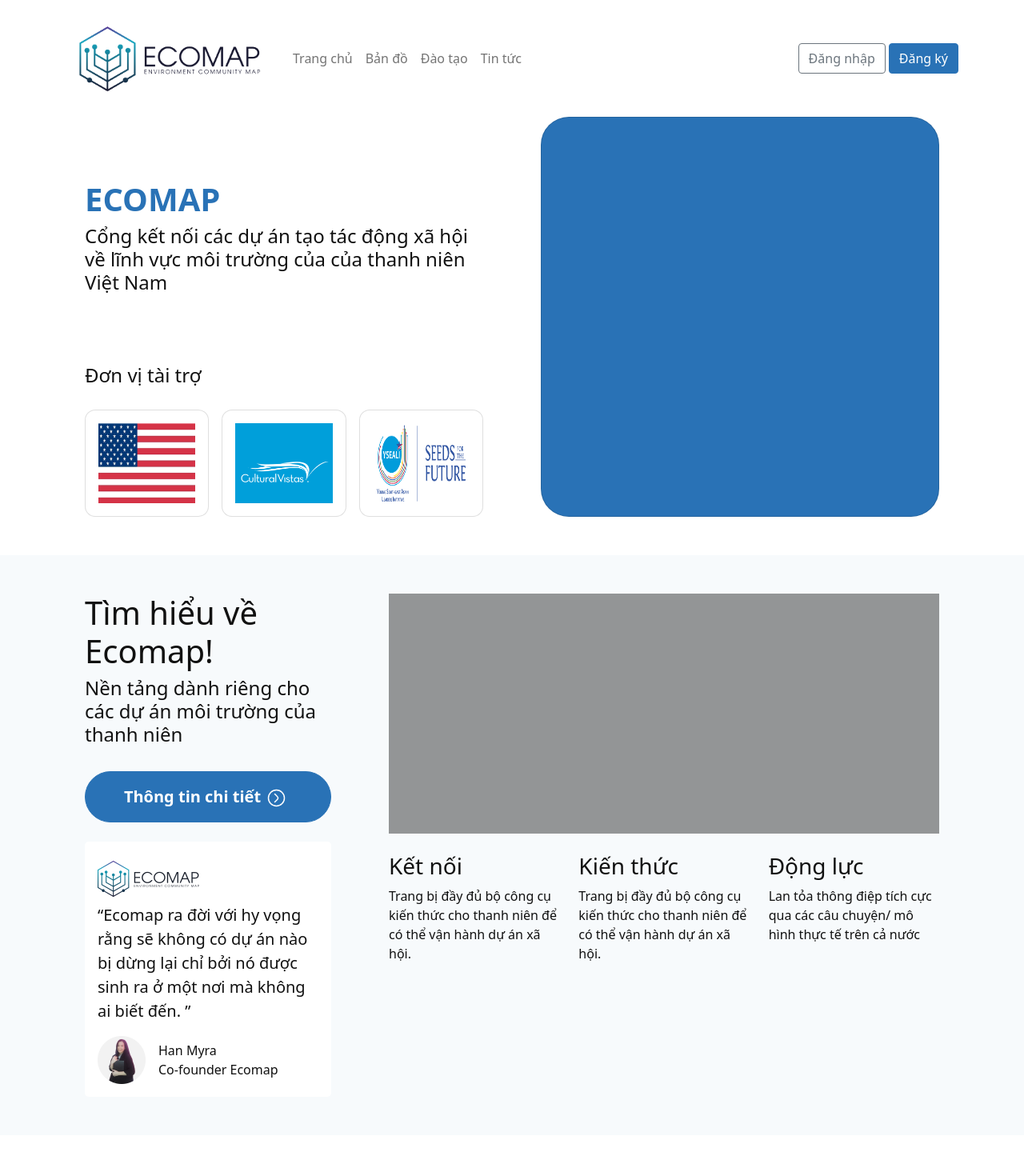
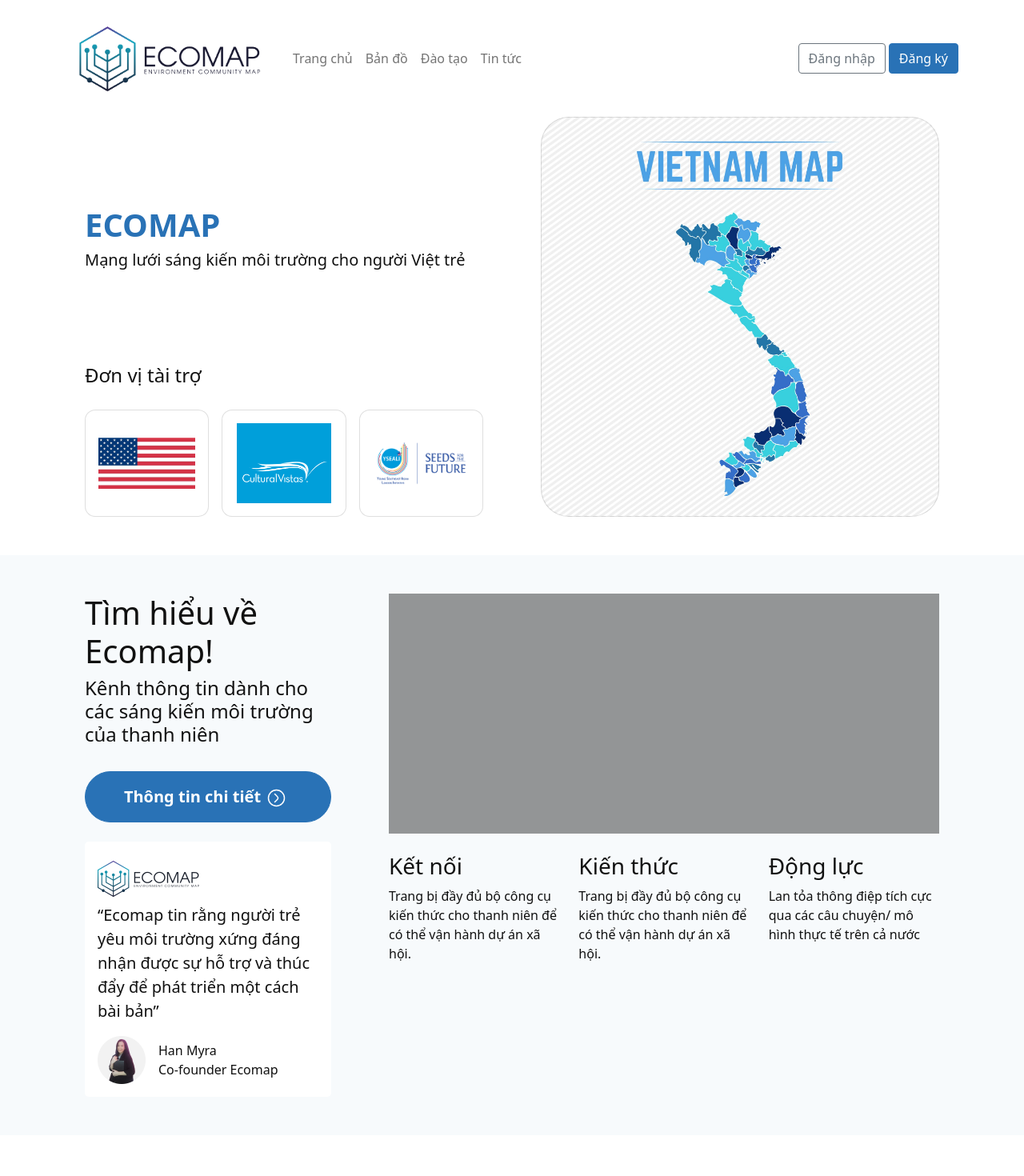
Before and after one commit to kc97ble/ecomap-web-0105, a React app: page / in a window 1280 px wide. Shown: the top 1470 px of the page at 80% size. Built offline with nearby package versions, Linux system fonts and the light colour scheme; the HTML template or start-up script is replaced by a standard one.

Commit message:
Add banner image

```diff
--- a/src/containers/PageHome/components/SectionBanner/components/About/index.tsx
+++ b/src/containers/PageHome/components/SectionBanner/components/About/index.tsx
@@ -10,10 +10,9 @@
         <div className="flex-grow-1">
           <div className="d-flex flex-column justify-content-center h-100">
             <h1 className="text-primary fw-bolder">ECOMAP</h1>
-            <h4 className="fw-light">
-              Cổng kết nối các dự án tạo tác động xã hội về lĩnh vực môi trường
-              của của thanh niên Việt Nam
-            </h4>
+            <h5 className="fw-light">
+              Mạng lưới sáng kiến môi trường cho người Việt trẻ
+            </h5>
           </div>
         </div>
         <Sponsors data={listBrands} />
--- a/src/containers/PageHome/components/SectionBanner/components/Banner/index.tsx
+++ b/src/containers/PageHome/components/SectionBanner/components/Banner/index.tsx
@@ -1,12 +1,18 @@
 import * as React from "react";
 import { Card, Container } from "react-bootstrap";
+import imgBanner from "../../assets/banner.jpg";
 
 const Banner = () => {
   return (
     <Container>
       <Card
         bg="primary"
-        style={{ height: "500px", borderRadius: "35px" }}
+        style={{
+          height: "500px",
+          borderRadius: "35px",
+          background: `url(${imgBanner})`,
+          backgroundSize: "100% 100%",
+        }}
       ></Card>
     </Container>
   );
--- a/src/containers/PageHome/components/SectionBanner/components/Sponsors/index.tsx
+++ b/src/containers/PageHome/components/SectionBanner/components/Sponsors/index.tsx
@@ -11,7 +11,15 @@
       }}
     >
       <Card.Body>
-        <Image width="100%" height="100px" src={logo} title={name} />
+        <Image
+          width="100%"
+          height="100px"
+          src={logo}
+          title={name}
+          style={{
+            objectFit: "contain",
+          }}
+        />
       </Card.Body>
     </Card>
   );
--- a/src/containers/PageHome/components/SectionIntro/index.tsx
+++ b/src/containers/PageHome/components/SectionIntro/index.tsx
@@ -21,7 +21,7 @@
             <Container>
               <h1>Tìm hiểu về Ecomap!</h1>
               <h4 className="fw-light">
-                Nền tảng dành riêng cho các dự án môi trường của thanh niên
+                Kênh thông tin dành cho các sáng kiến môi trường của thanh niên
               </h4>
               <Button
                 className="my-4 w-100 py-3 fw-bold fs-5"
@@ -52,9 +52,8 @@
                     <Image src={imgLogoEcomap} width={127} height={45} />
                   </div>
                   <p className="fs-5">
-                    “Ecomap ra đời với hy vọng rằng sẽ không có dự án nào bị
-                    dừng lại chỉ bởi nó được sinh ra ở một nơi mà không ai biết
-                    đến. ”
+                    “Ecomap tin rằng người trẻ yêu môi trường xứng đáng nhận
+                    được sự hỗ trợ và thúc đẩy để phát triển một cách bài bản”
                   </p>
                   <div className="d-flex">
                     <Image src={imgFounder} width={60} height={60} />
```
Also changed, not shown: src/containers/PageHome/components/SectionBanner/assets/banner.jpg (added).
